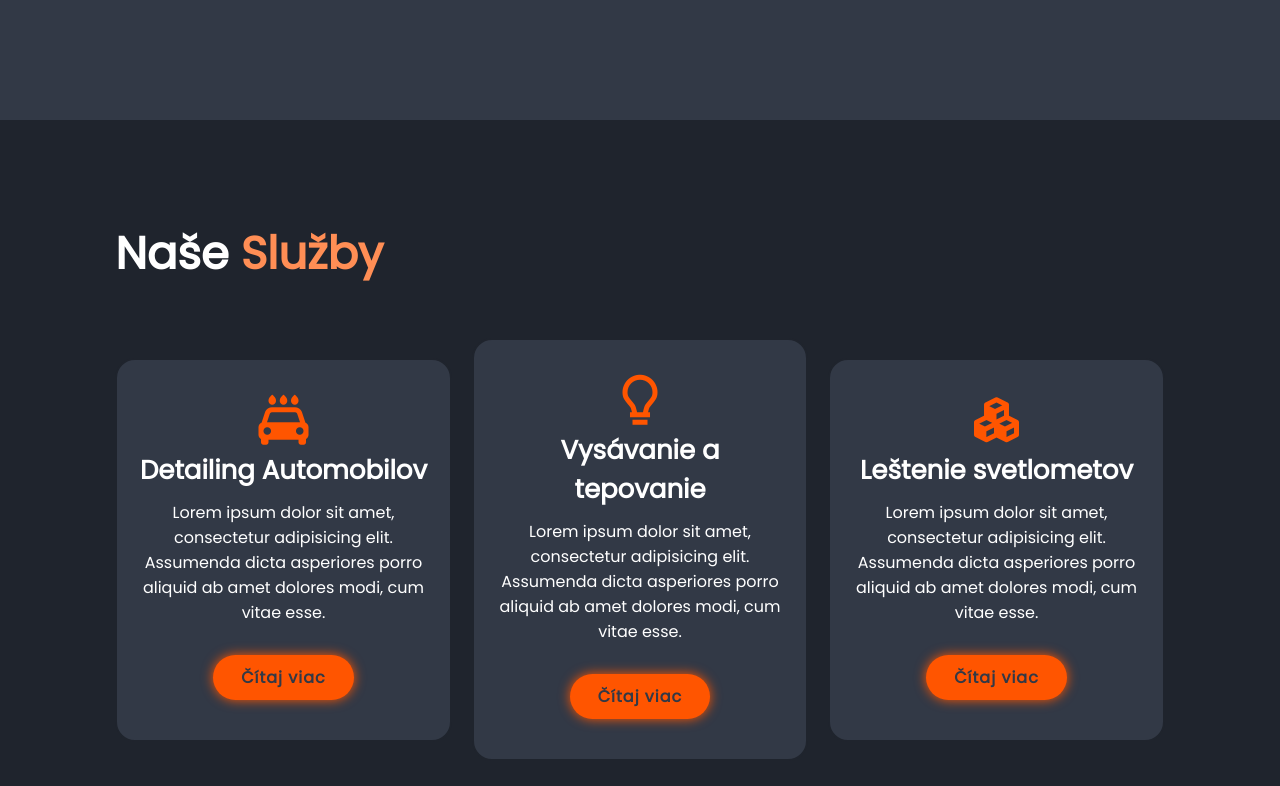
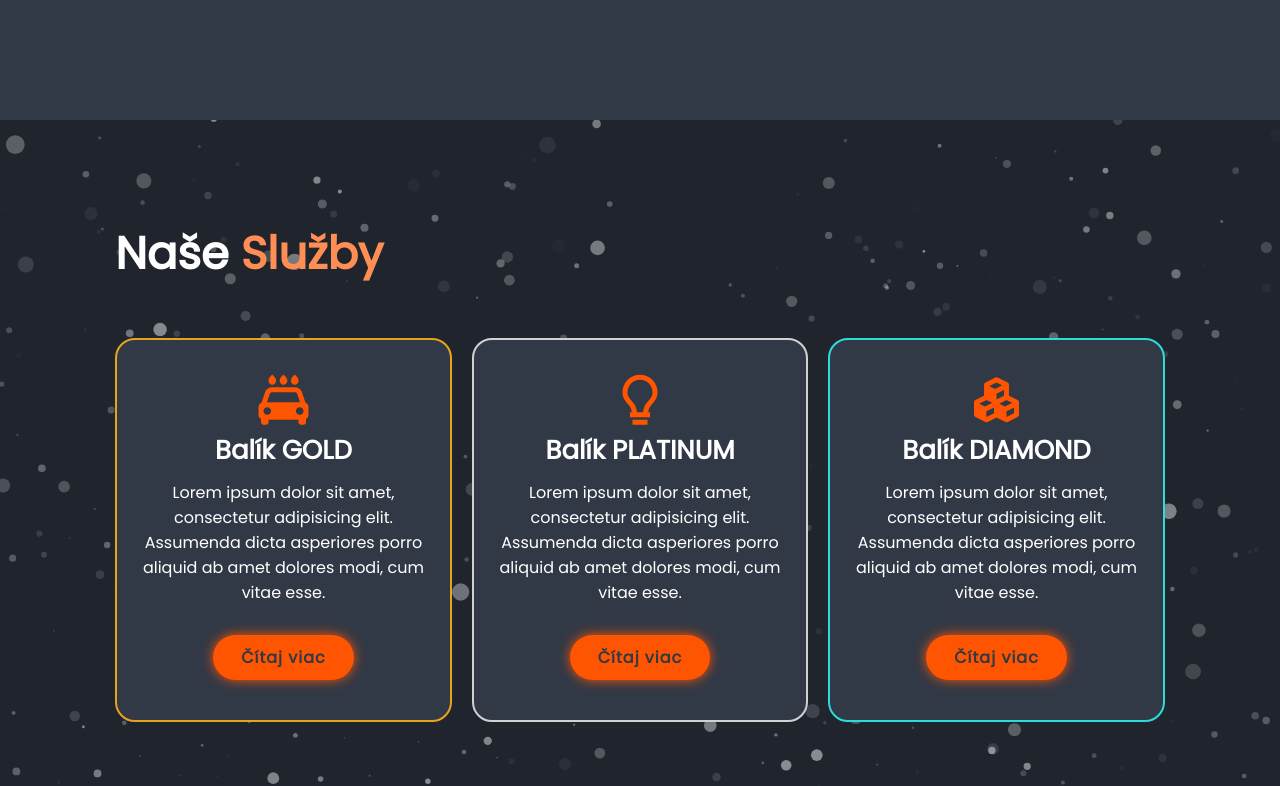
Before and after one commit to dejvidEm/crystaldetailing, a plain HTML site: page index.html in a window 1280 px wide. Shown: the part 1480-2266 px from the top of the page. Drawn offline with nearby package versions, Linux system fonts and the light colour scheme.

Commit message:
particles pozadie

```diff
--- a/index.html
+++ b/index.html
@@ -24,6 +24,8 @@
     })();
     </script>
 
+    <!-- link particlesJS -->
+    <script src="https://cdn.jsdelivr.net/particles.js/2.0.0/particles.min.js"></script>
 </head>
 <body>
     <!-- Navbar -->
@@ -35,7 +37,7 @@
         <nav class="navbar">
             <a href="#domov" class="active">Domov</a>
             <a href="#onas">O nás</a>
-            <a href="#sluzby">Služby</a>
+            <a href="#sluzby">Balíky</a>
             <a href="#galeria">Galéria</a>
             <a href="#kontakt">Kontakt</a>
         </nav>
@@ -81,14 +83,15 @@
     </section>
 
     <!-- Služby -->
+    <div id="particles-js"></div>
     <section class="sluzby" id="sluzby">
         <h2 class="heading">Naše <span>Služby</span></h2>
         <div class="sluzby-container">
 
-            <!-- Balík ZÁKLAD -->
-            <div class="sluzby-box">
+            <!-- Balík GOLD -->
+            <div class="sluzby-box box1">
                 <i class='bx bxs-car-wash'></i>
-                <h3>Detailing Automobilov</h3>
+                <h3>Balík GOLD</h3>
                 <p>
                     Lorem ipsum dolor sit amet, consectetur
                     adipisicing elit. Assumenda dicta asperiores
@@ -97,10 +100,10 @@
                 <a href="#" class="btn">Čítaj viac</a>
             </div>
 
-            <!-- Balík KLASIK -->
-            <div class="sluzby-box">
+            <!-- Balík PLATINUM -->
+            <div class="sluzby-box box2">
                 <i class='bx bx-bulb' ></i>
-                <h3>Vysávanie a tepovanie</h3>
+                <h3>Balík PLATINUM</h3>
                 <p>
                     Lorem ipsum dolor sit amet, consectetur
                     adipisicing elit. Assumenda dicta asperiores
@@ -109,10 +112,10 @@
                 <a href="#" class="btn">Čítaj viac</a>
             </div>
 
-            <!-- Balík PREMIUM -->
-            <div class="sluzby-box">
+            <!-- Balík DIAMOND -->
+            <div class="sluzby-box box3">
                 <i class='bx bxs-component' ></i>
-                <h3>Leštenie svetlometov</h3>
+                <h3>Balík DIAMOND</h3>
                 <p>
                     Lorem ipsum dolor sit amet, consectetur
                     adipisicing elit. Assumenda dicta asperiores
--- a/script.js
+++ b/script.js
@@ -88,3 +88,116 @@ function sendMail() {
         alert("Vaša objednávka bola úspešne odoslaná");
     });
 }
+
+// particles JS - JSON
+
+particlesJS("particles-js", {
+    "particles": {
+      "number": {
+        "value": 355,
+        "density": {
+          "enable": true,
+          "value_area": 789.1476416322727
+        }
+      },
+      "color": {
+        "value": "#ffffff"
+      },
+      "shape": {
+        "type": "circle",
+        "stroke": {
+          "width": 0,
+          "color": "#000000"
+        },
+        "polygon": {
+          "nb_sides": 5
+        },
+        "image": {
+          "src": "img/github.svg",
+          "width": 100,
+          "height": 100
+        }
+      },
+      "opacity": {
+        "value": 0.48927153781200905,
+        "random": false,
+        "anim": {
+          "enable": true,
+          "speed": 0.2,
+          "opacity_min": 0,
+          "sync": false
+        }
+      },
+      "size": {
+        "value": 10,
+        "random": true,
+        "anim": {
+          "enable": true,
+          "speed": 2,
+          "size_min": 0,
+          "sync": false
+        }
+      },
+      "line_linked": {
+        "enable": false,
+        "distance": 150,
+        "color": "#ffffff",
+        "opacity": 0.4,
+        "width": 1
+      },
+      "move": {
+        "enable": true,
+        "speed": 1,
+        "direction": "none",
+        "random": true,
+        "straight": false,
+        "out_mode": "out",
+        "bounce": false,
+        "attract": {
+          "enable": false,
+          "rotateX": 600,
+          "rotateY": 1200
+        }
+      }
+    },
+    "interactivity": {
+      "detect_on": "canvas",
+      "events": {
+        "onhover": {
+          "enable": true,
+          "mode": "bubble"
+        },
+        "onclick": {
+          "enable": true,
+          "mode": "push"
+        },
+        "resize": true
+      },
+      "modes": {
+        "grab": {
+          "distance": 400,
+          "line_linked": {
+            "opacity": 1
+          }
+        },
+        "bubble": {
+          "distance": 83.91608391608392,
+          "size": 1,
+          "duration": 3,
+          "opacity": 1,
+          "speed": 3
+        },
+        "repulse": {
+          "distance": 200,
+          "duration": 0.4
+        },
+        "push": {
+          "particles_nb": 4
+        },
+        "remove": {
+          "particles_nb": 2
+        }
+      }
+    },
+    "retina_detect": true
+  });
--- a/scss/style.scss
+++ b/scss/style.scss
@@ -7,6 +7,15 @@
     border: none;
     outline: none;
     scroll-behavior: smooth;
+}
+
+// particles js styles
+
+#particles-js {
+    position: absolute;
+    width: 100%;
+    height: 100%;
+    z-index: -1;
 }
 
 :root {
@@ -186,7 +195,6 @@ span {
             padding: 3rem 2rem 4rem;
             border-radius: 2rem;
             text-align: center;
-            border: .2rem solid var(--bg-color);
             transition: .5s ease;
             i {
                 font-size: 6rem;
@@ -202,8 +210,26 @@ span {
                 font-weight: 100;
             }
             &:hover {
-                border-color: var(--main-color);
+                border-width: .3rem;
                 transform: scale(1.03);
+            }
+        }
+        .box1 {
+            border: .2rem solid #e6a31c;
+            &:hover {
+                box-shadow: 0 0 1.2rem #f1ac21;
+            }
+        }
+        .box2 {
+            border: .2rem solid #d1d1d1;
+            &:hover {
+                box-shadow: 0 0 1.2rem #e0e0e0;
+            }
+        }
+        .box3 {
+            border: .2rem solid #2edbdb;
+            &:hover {
+                box-shadow: 0 0 1.2rem #30eaea;
             }
         }
     }
```
Also changed, not shown: scss/style.css, 1 other file.
